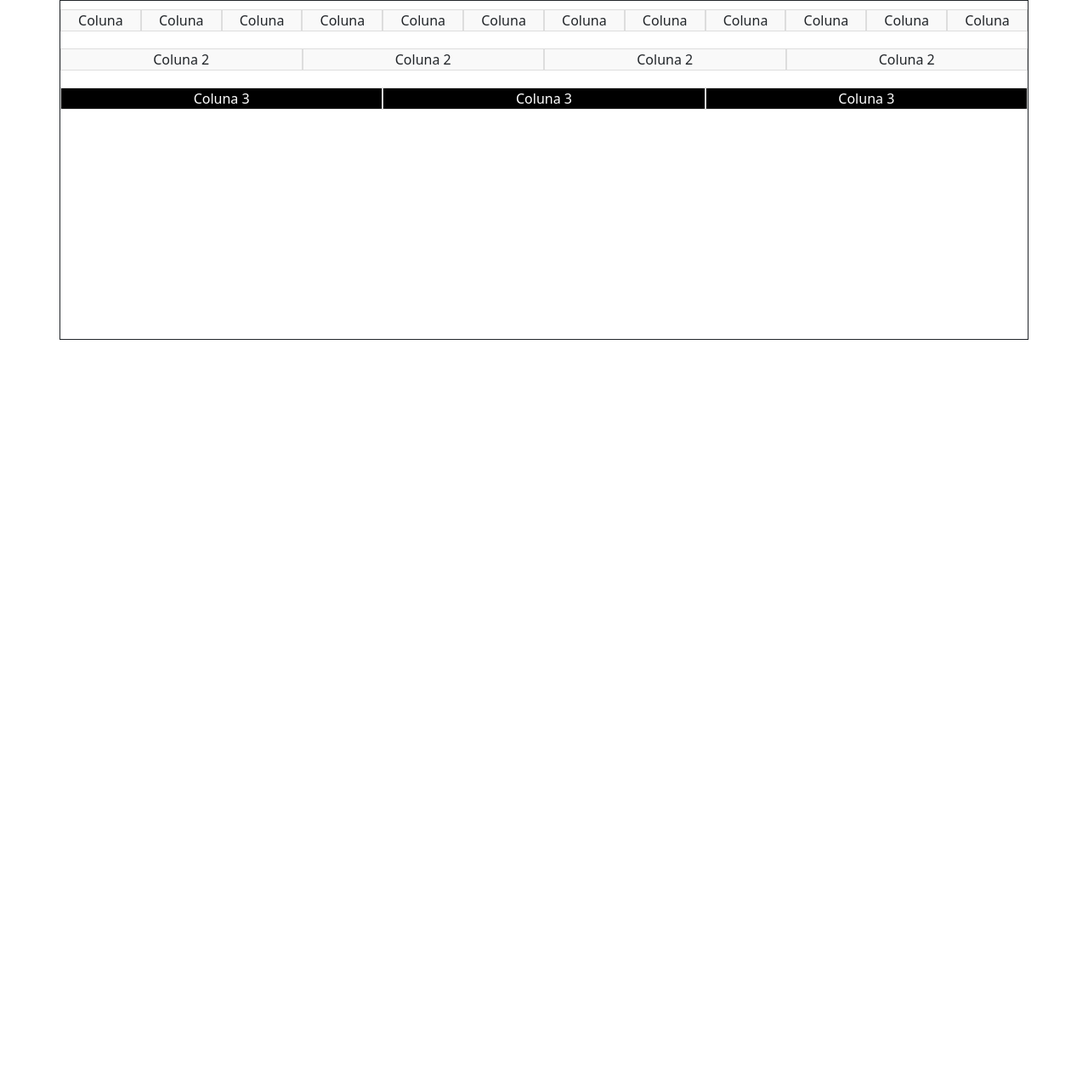
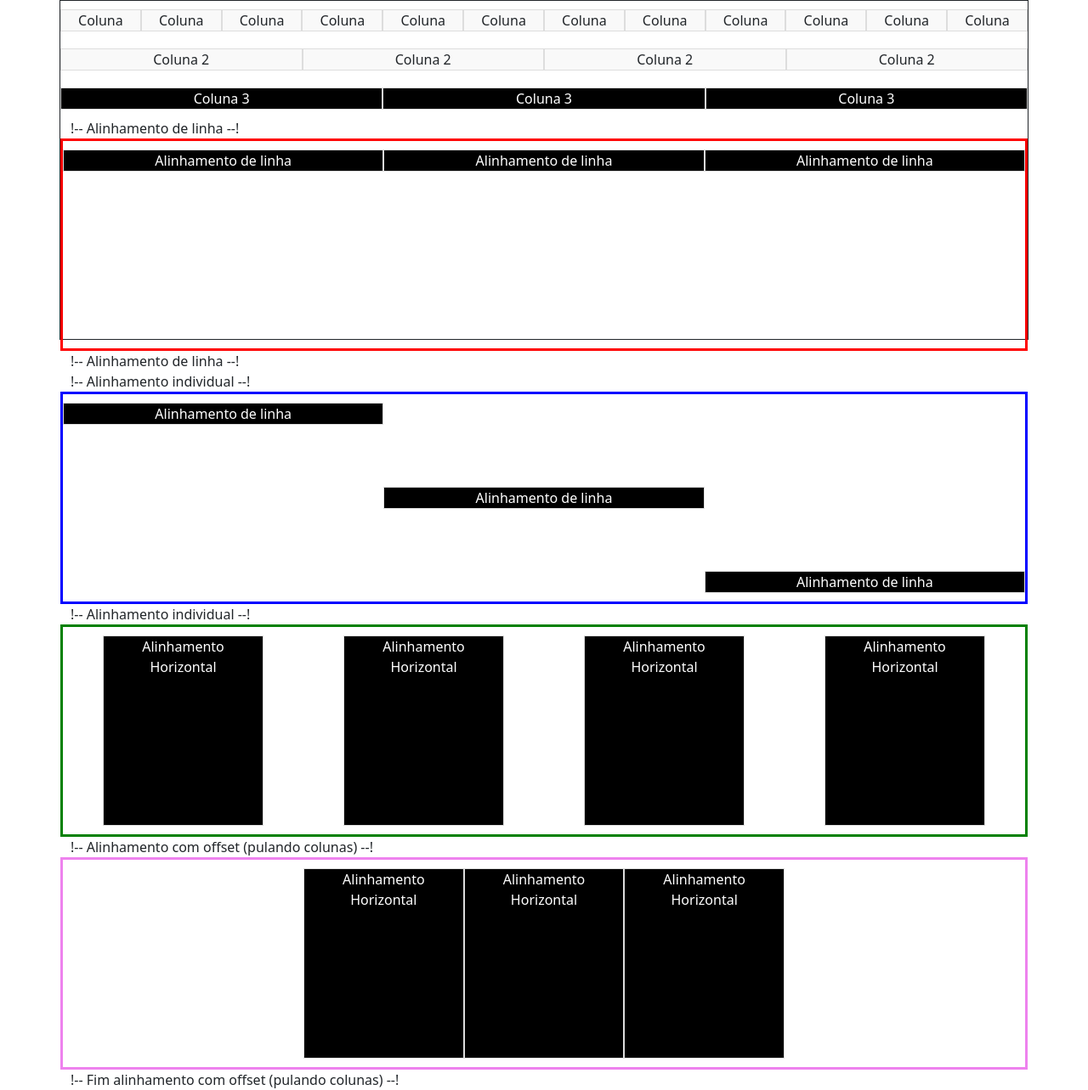
Before and after one commit to danilobsantos/bootstrap, a plain HTML site: page index.html in a window 1280 px wide. Shown: the whole page at 85% size. Before the commit the page ends 800 px from the top, so only its background shows below. Drawn offline with Linux system fonts and the light colour scheme.

Commit message:
Falando sobre alinhamento

```diff
--- a/index.html
+++ b/index.html
@@ -91,9 +91,59 @@
                     Coluna 3
                 </div>
             </div>
-
-        </div>
-
+    !-- Alinhamento de linha --!
+            <div class="row align-items-start" style="min-height: 250px; border: solid red;">
+                <div class="col-4 exemplo-cor dark text-center">
+                    Alinhamento de linha
+                </div>
+                <div class="col-4 exemplo-cor dark text-center">
+                    Alinhamento de linha
+                </div>
+                <div class="col-4 exemplo-cor dark text-center">
+                    Alinhamento de linha
+                </div>
+            </div>
+    !-- Alinhamento de linha --! <br>
+    !-- Alinhamento individual --!
+            <div class="row" style="min-height: 250px; border: solid blue;">
+                <div class="col-4 align-self-start exemplo-cor dark text-center">
+                    Alinhamento de linha
+                </div>
+                <div class="col-4 align-self-center exemplo-cor dark text-center">
+                    Alinhamento de linha
+                </div>
+                <div class="col-4 align-self-end exemplo-cor dark text-center">
+                    Alinhamento de linha
+                </div>
+            </div>
+    !-- Alinhamento individual --!
+            <div class="row justify-content-around" style="min-height: 250px; border: solid green;">
+                <div class="col-2 exemplo-cor dark text-center">
+                    Alinhamento Horizontal
+                </div>
+                <div class="col-2 exemplo-cor dark text-center">
+                    Alinhamento Horizontal
+                </div>
+                <div class="col-2 exemplo-cor dark text-center">
+                    Alinhamento Horizontal
+                </div>
+                <div class="col-2 exemplo-cor dark text-center">
+                    Alinhamento Horizontal
+                </div>
+            </div>
+    !-- Alinhamento com offset (pulando colunas) --!
+            <div class="row " style="min-height: 250px; border: solid violet;">
+                <div class="col-2 offset-lg-3 offset-sm-1 exemplo-cor dark text-center">
+                    Alinhamento Horizontal
+                </div>
+                <div class="col-2 exemplo-cor dark text-center">
+                    Alinhamento Horizontal
+                </div>
+                <div class="col-2 exemplo-cor dark text-center">
+                    Alinhamento Horizontal
+                </div>
+            </div>
+    !-- Fim alinhamento com offset (pulando colunas) --!
     </section>
 </body>
 </html>
```
